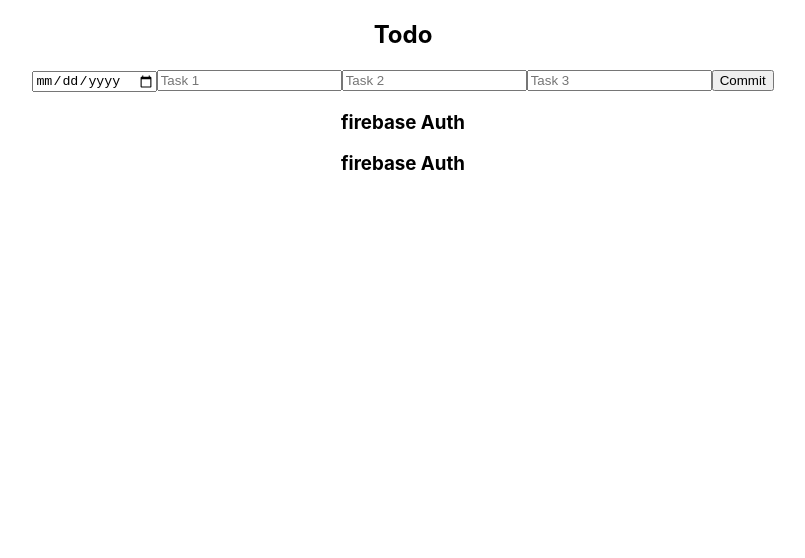
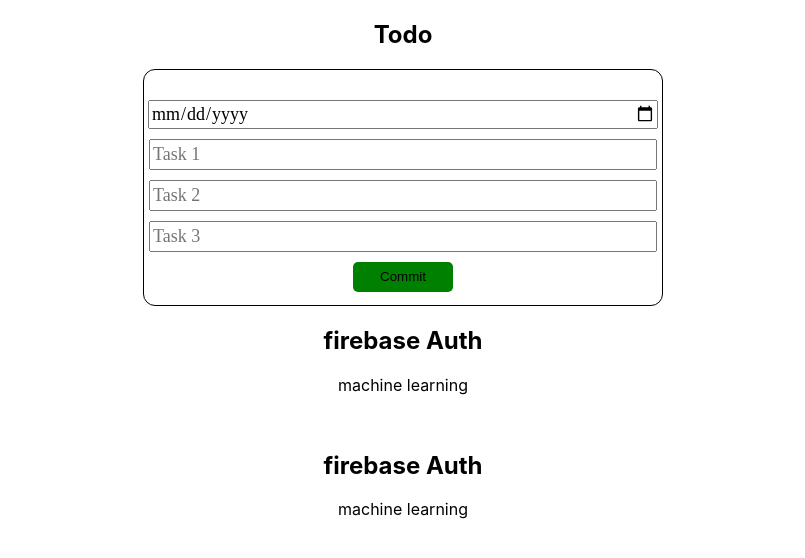
Before and after one commit to Imranyy/Todo-app, a React (Create React App) app: page / in a window 1280 px wide. Shown: the top 558 px of the page, without its empty margins (237-1042 px from the left). Built offline with nearby package versions, Linux system fonts and the light colour scheme.

Commit message:
displayed tasks with dummy data

```diff
--- a/src/App.css
+++ b/src/App.css
@@ -1,15 +1,40 @@
 .App {
   text-align: center;
 }
-
-
-.App-header {
-  background-color: #282c34;
-  min-height: 100vh;
+.container{
+  /*background-color: black;*/
+  height: 205px;
+  margin: 0 380px 0 380px;
+  padding: 20px 0 10px 0;
+  border-radius: 12px;
+  border: solid 1px;
+}
+form{
   display: flex;
   flex-direction: column;
   align-items: center;
-  justify-content: center;
-  font-size: calc(10px + 2vmin);
-  color: white;
 }
+input{
+   margin-top: 10px;
+   width: 500px;
+   height: 25px;
+   font-size: large;
+   font-family: cursive;
+}
+ #date{
+  width: 505px;
+}
+button{
+  margin-top: 10px;
+  background-color:green;
+  width: 100px;
+  height:30px;
+  border-radius:5px;
+  transition: 500ms;
+}
+button:hover{
+  color: aliceblue;
+  background-color: rgb(89, 97, 97);
+  width: 130px;
+  height: 35px;
+}
--- a/src/App.js
+++ b/src/App.js
@@ -4,26 +4,30 @@
 import { useState } from 'react';
 
 function App() {
-  const [tasks,useTasks]= useState(
+  const [tasks,setTasks]= useState(
     [
       {
         id:1,
         tast1:'firebase Auth',
         task2:'machine learning'
-      },
-      {
-        id:2,
-        tast1:'firebase Auth',
-        task2:'machine learning'
       }
     ]
   )
+
+
   return (
     <div className="App">
       <Navbar title="Todo"/>
       <Form/>
+
       {tasks.map((task)=>(
-        <h3 key={task.id}>{task.tast1}</h3>
+       <div key={task.id}>
+        <h2>{task.tast1}</h2>
+        <p>{task.task2}</p>
+        <br/>
+        <h2>{task.tast1}</h2>
+        <p>{task.task2}</p>
+        </div>
       ))}
     </div>
   );
--- a/src/components/form.js
+++ b/src/components/form.js
@@ -19,13 +19,15 @@
  }
  render(){
      return(
+       <div className='container'>
         <form onSubmit={this.handleSubmit}>
         <input type='date'  placeholder='Enter Date' id='date' onChange={this.handleChange} required/>
         <input type="text" placeholder='Task 1' id='task1' onChange={this.handleChange} required/>
         <input type='text' placeholder='Task 2' id='task2' onChange={this.handleChange} required/>
         <input type='text' placeholder='Task 3' id='task3' onChange={this.handleChange} required/>
-        <button>Commit</button>
+        <button style={{ border:'none', cursor:'pointer'}}>Commit</button>
       </form>
+      </div>
      )
  }
 }
```
